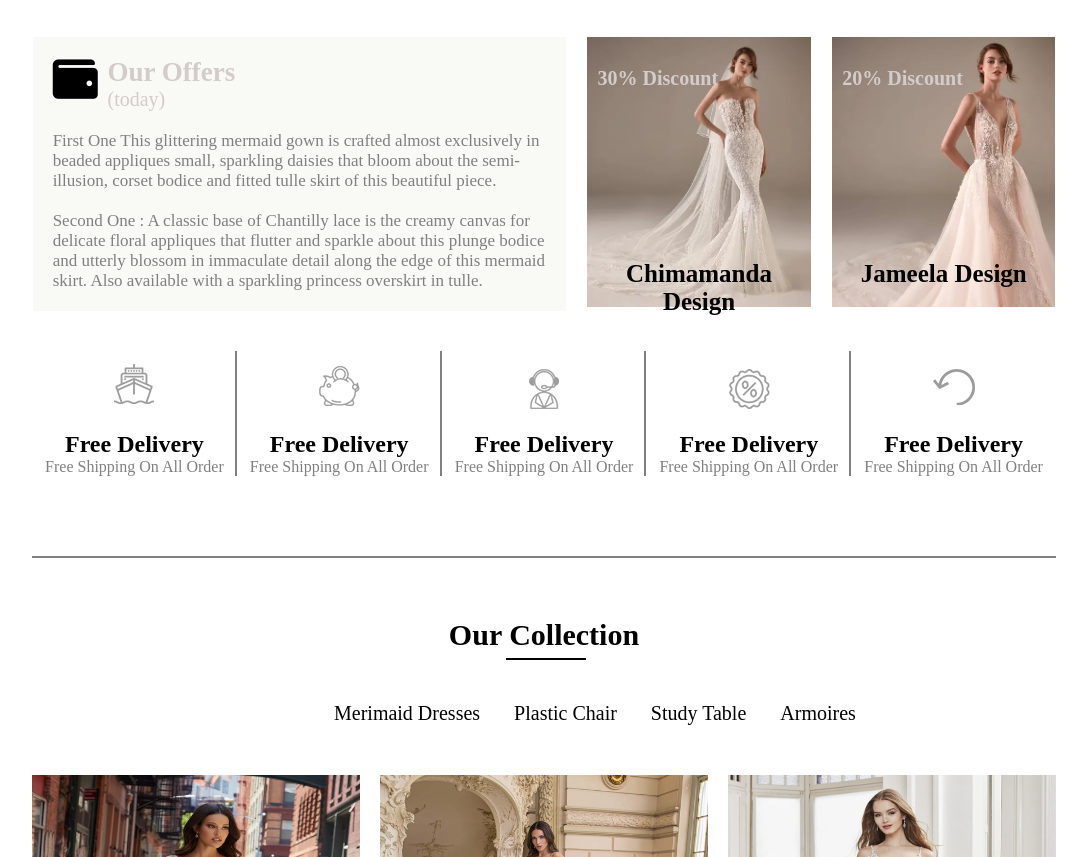
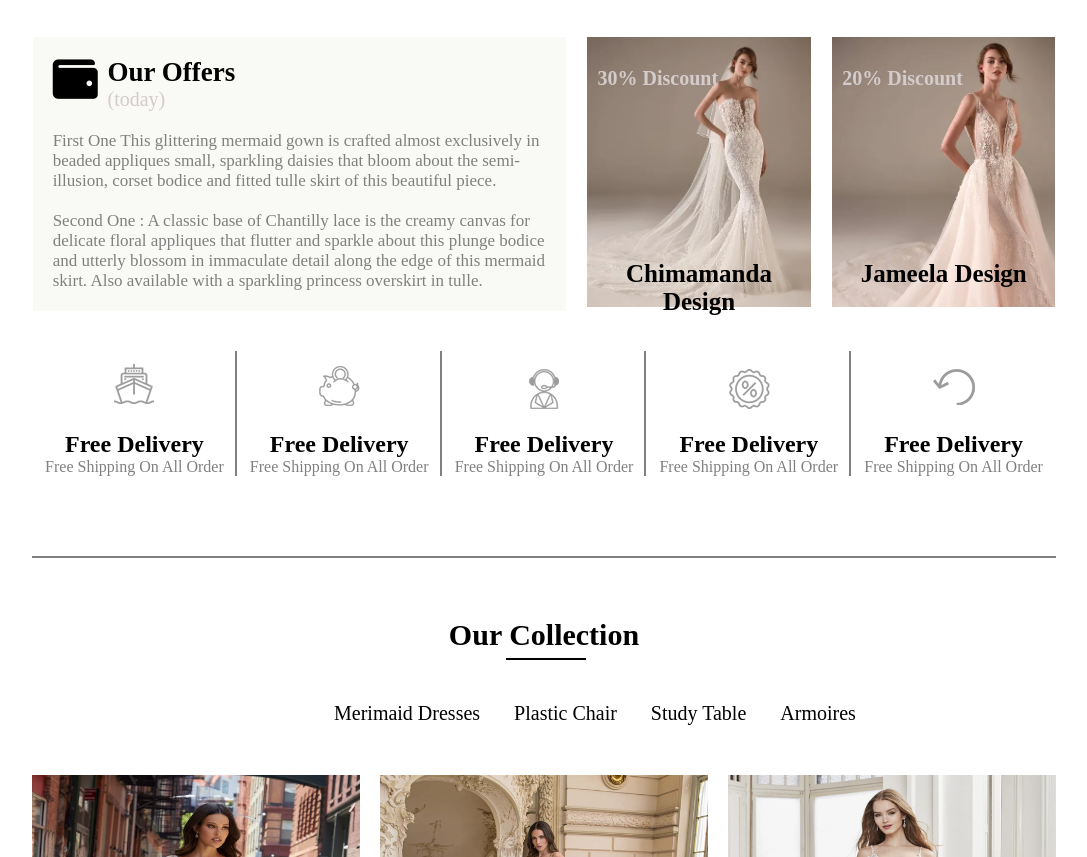
Before and after one commit to MarinaWilliamMaher/Wedding-Store, a plain HTML site: page index.html in a window 1280 px wide. Shown: the part 1165-2022 px from the top of the page, without its empty margins (96-1183 px from the left). Drawn offline with Linux system fonts and the light colour scheme.

Commit message:
second website

```diff
--- a/index.html
+++ b/index.html
@@ -157,7 +157,7 @@
                 <i class="fas fa-wallet" style="font-size: 45px;"></i>
               </div>
               <div class="ele3" style="margin-bottom: 20px">
-                <h4 style="display: inline; font-size: 27px;color: rgb(212, 203, 203);">Our Offers</h4>
+                <h4 style="display: inline; font-size: 27px;">Our Offers</h4>
                 <span
                   class="three"
                   style="display: block; font-size: 20px; color: rgb(212, 203, 203)"
```
